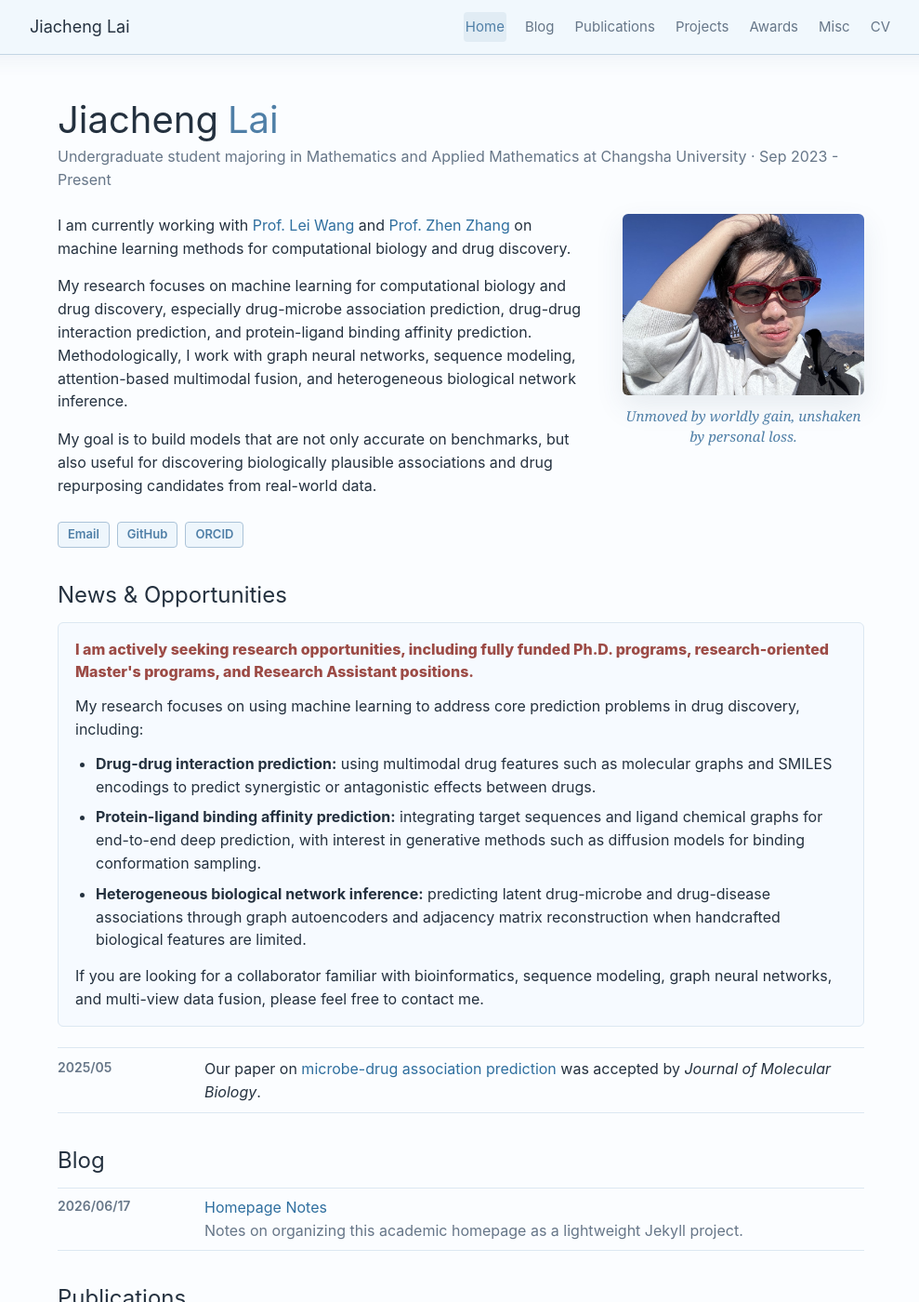
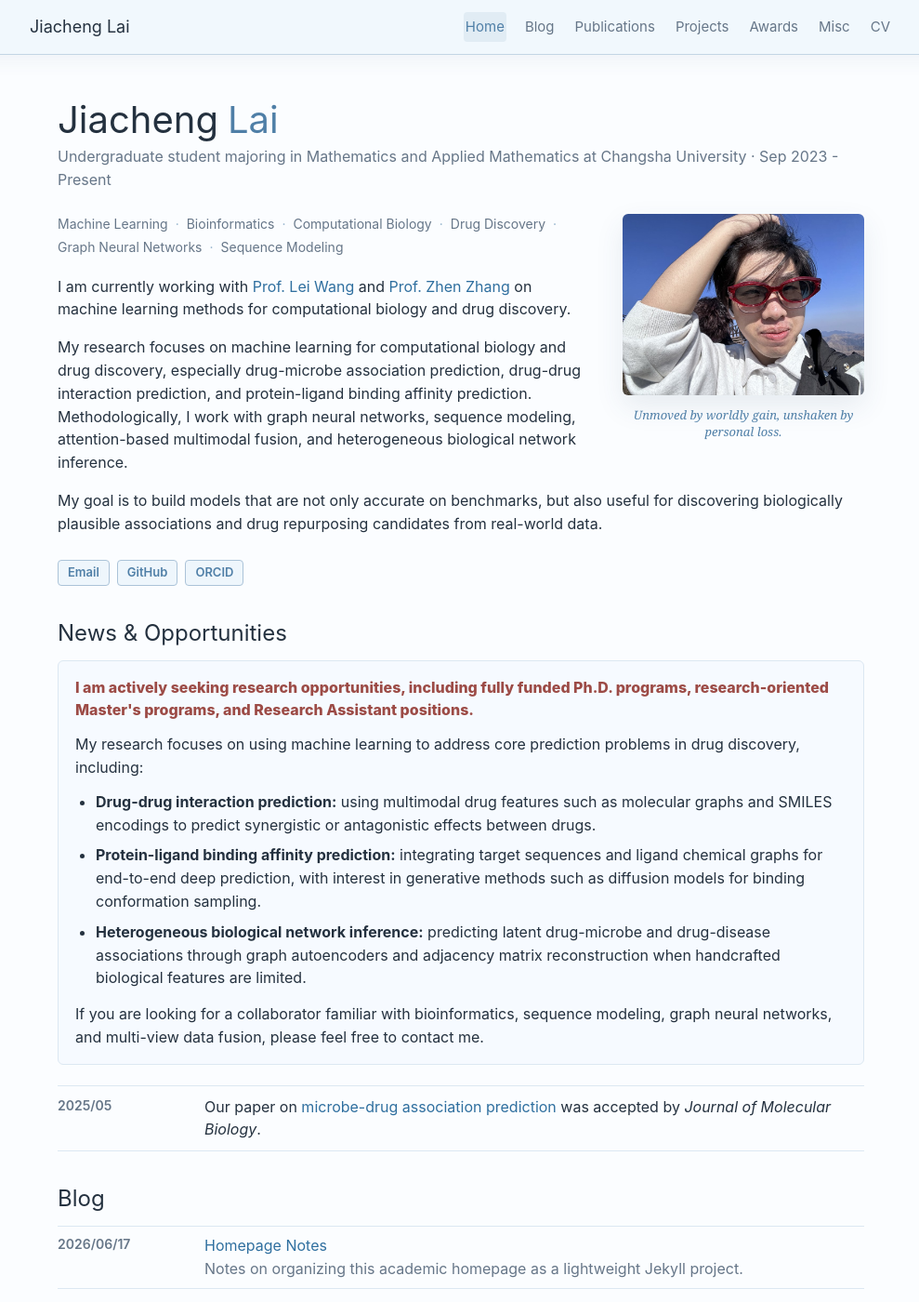
Before and after one commit to jiachenglai/jiachenglai.github.io, a Jekyll site: the page built from index.html, in a window 1280 px wide and 1400 px high. Shown: the whole window at 93% size, without its empty margins (144-1133 px from the left). Built offline with Jekyll 4.4.1, drawn with Linux system fonts in a browser that asks for light colours.

Commit message:
Add research keywords to homepage

```diff
--- a/_data/profile.yml
+++ b/_data/profile.yml
@@ -9,6 +9,13 @@ image_alt: Portrait of Jiacheng Lai
 image_width: 900
 image_height: 675
 motto: Unmoved by worldly gain, unshaken by personal loss.
+research_keywords:
+  - Machine Learning
+  - Bioinformatics
+  - Computational Biology
+  - Drug Discovery
+  - Graph Neural Networks
+  - Sequence Modeling
 
 bio:
   - >-
--- a/assets/styles.css
+++ b/assets/styles.css
@@ -188,9 +188,28 @@ a:hover {
 .profile .motto {
   color: var(--global-theme);
   font-family: Georgia, "Times New Roman", serif;
-  font-size: 15px;
+  font-size: 13px;
   font-style: italic;
-  line-height: 1.45;
+  line-height: 1.4;
+}
+
+.research-keywords {
+  display: flex;
+  flex-wrap: wrap;
+  align-items: center;
+  gap: 3px 8px;
+  margin: 0 0 18px;
+  color: var(--global-muted);
+  font-size: 14px;
+  line-height: 1.6;
+}
+
+.research-keywords span:not(.keyword-separator) {
+  white-space: nowrap;
+}
+
+.keyword-separator {
+  color: color-mix(in srgb, var(--global-theme) 50%, var(--global-border));
 }
 
 .bio {
@@ -690,6 +709,16 @@ section[id] {
     margin: 0 auto 22px;
   }
 
+  .profile .motto {
+    font-size: 12.5px;
+  }
+
+  .research-keywords {
+    margin-bottom: 16px;
+    font-size: 13px;
+    line-height: 1.55;
+  }
+
   .timeline-table,
   .timeline-table tbody,
   .timeline-table tr,
--- a/index.html
+++ b/index.html
@@ -32,6 +32,12 @@ layout: default
         <span class="motto">{{ profile.motto }}</span>
       </figcaption>
     </figure>
+
+    <p class="research-keywords" aria-label="Research keywords">
+      {% for keyword in profile.research_keywords %}
+        <span>{{ keyword }}</span>{% unless forloop.last %}<span class="keyword-separator" aria-hidden="true">&middot;</span>{% endunless %}
+      {% endfor %}
+    </p>
 
     <div class="bio">
       {% for paragraph in profile.bio %}
```
